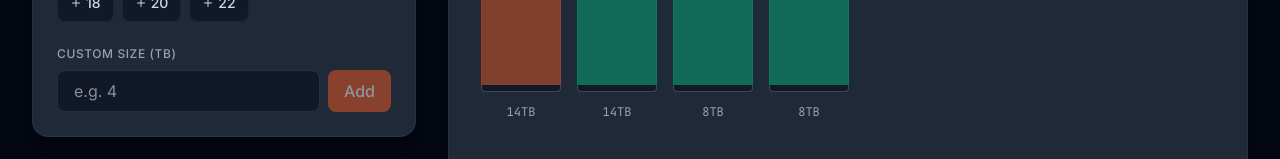
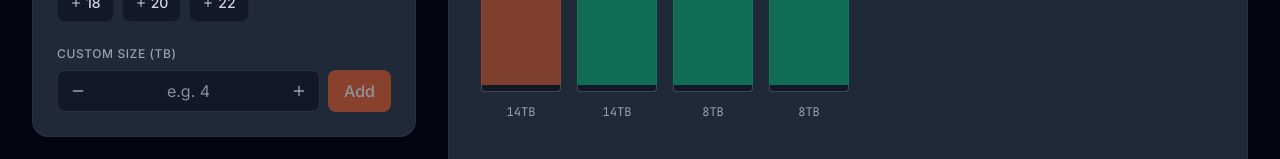
Before and after one commit to NathanGrenier/Unraid-Drive-Visualizer, a React (Vite) app: page / in a window 1280 px wide. Shown: the part 504-663 px from the top of the page. Built offline with nearby package versions, Linux system fonts and the light colour scheme.

Commit message:
feat: added custom inc and dec buttons

```diff
--- a/src/components/DriveControls.tsx
+++ b/src/components/DriveControls.tsx
@@ -1,5 +1,5 @@
 import React, { useState } from "react";
-import { Database, Plus, Trash2 } from "lucide-react";
+import { Database, Plus, Trash2, Minus } from "lucide-react";
 import type { Drive } from "../types";
 
 const COMMON_DRIVE_SIZES = [4, 8, 12, 14, 16, 18, 20, 22];
@@ -24,6 +24,16 @@ export function DriveControls({
       onAddDrive(size);
       setCustomSize("");
     }
+  };
+
+  const handleIncrement = () => {
+    const current = parseFloat(customSize) || 0;
+    if (current < 100) setCustomSize(String(current + 1));
+  };
+
+  const handleDecrement = () => {
+    const current = parseFloat(customSize) || 0;
+    if (current > 1) setCustomSize(String(current - 1));
   };
 
   return (
@@ -65,6 +75,15 @@ export function DriveControls({
             Custom Size (TB)
           </label>
           <form onSubmit={handleCustomAdd} className="flex gap-2">
+            <div className="flex-1 flex items-center bg-unraid-dark border border-white/10 rounded-lg focus-within:border-unraid-orange focus-within:ring-1 focus-within:ring-unraid-orange transition-all">
+              <button
+                type="button"
+                onClick={handleDecrement}
+                className="p-3 text-gray-400 hover:text-white hover:bg-white/5 transition-colors rounded-l-lg"
+              >
+                <Minus className="w-4 h-4" />
+              </button>
+
               <input
                 type="number"
                 step="1"
@@ -73,8 +92,18 @@ export function DriveControls({
                 value={customSize}
                 onChange={(e) => setCustomSize(e.target.value)}
                 placeholder="e.g. 4"
-              className="flex-1 bg-unraid-dark border border-white/10 rounded-lg px-4 py-2 text-white focus:outline-none focus:border-unraid-orange focus:ring-1 focus:ring-unraid-orange transition-all"
+                className="w-full bg-transparent text-center text-white focus:outline-none py-2 [appearance:textfield] [&::-webkit-outer-spin-button]:appearance-none [&::-webkit-inner-spin-button]:appearance-none"
               />
+
+              <button
+                type="button"
+                onClick={handleIncrement}
+                className="p-3 text-gray-400 hover:text-white hover:bg-white/5 transition-colors rounded-r-lg"
+              >
+                <Plus className="w-4 h-4" />
+              </button>
+            </div>
+
             <button
               type="submit"
               disabled={!customSize}
```
Lines whose indentation alone changed are shown as unchanged.
